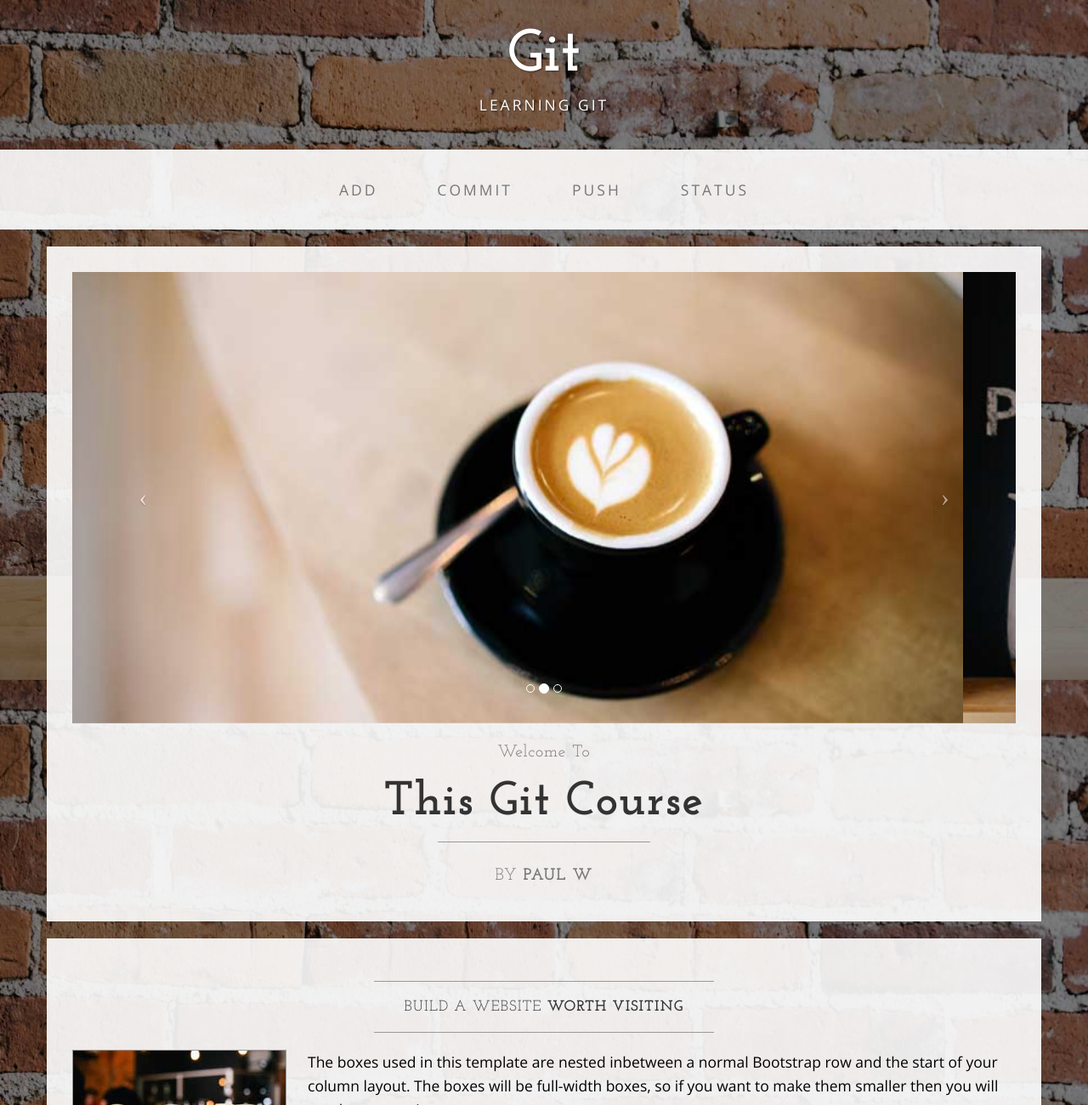
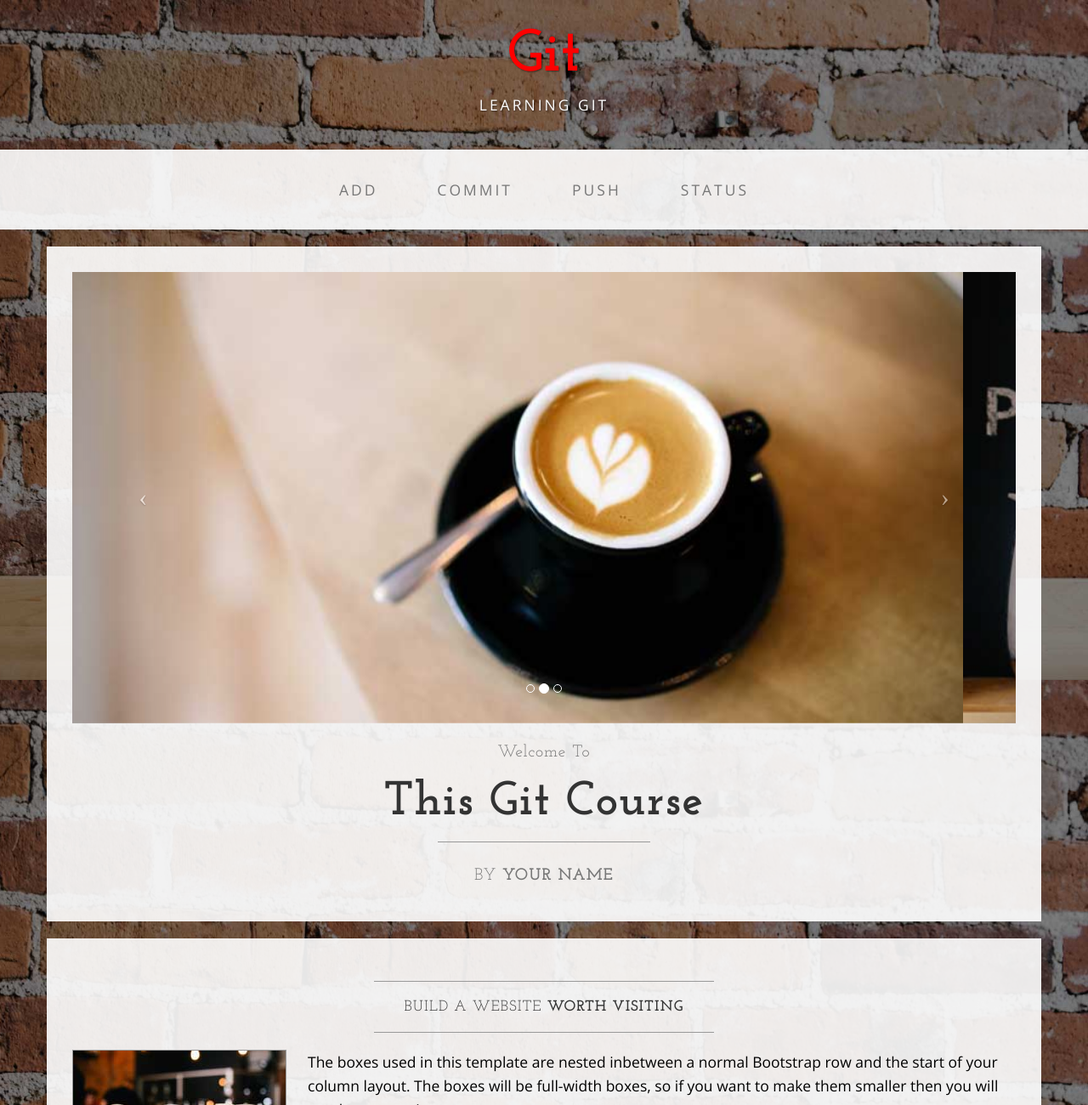
Before and after one commit to paw78/Learnable-Git-Course, a plain HTML site: page index.html in a window 1280 px wide. Shown: the top 1300 px of the page at 85% size. Drawn offline with nearby package versions, Linux system fonts and the light colour scheme.

Commit message:
Changed colour of Brand class

```diff
--- a/css/business-casual.css
+++ b/css/business-casual.css
@@ -190,3 +190,6 @@ footer p {
         clear: both;
     }
 }
+.brand {
+	color: #ff0000;
+	}
--- a/index.html
+++ b/index.html
@@ -112,7 +112,7 @@
                     <hr class="tagline-divider">
                     <h2>
                         <small>By
-                            <strong>Paul W</strong>
+                            <strong>Your Name</strong>
                         </small>
                     </h2>
                 </div>
```
